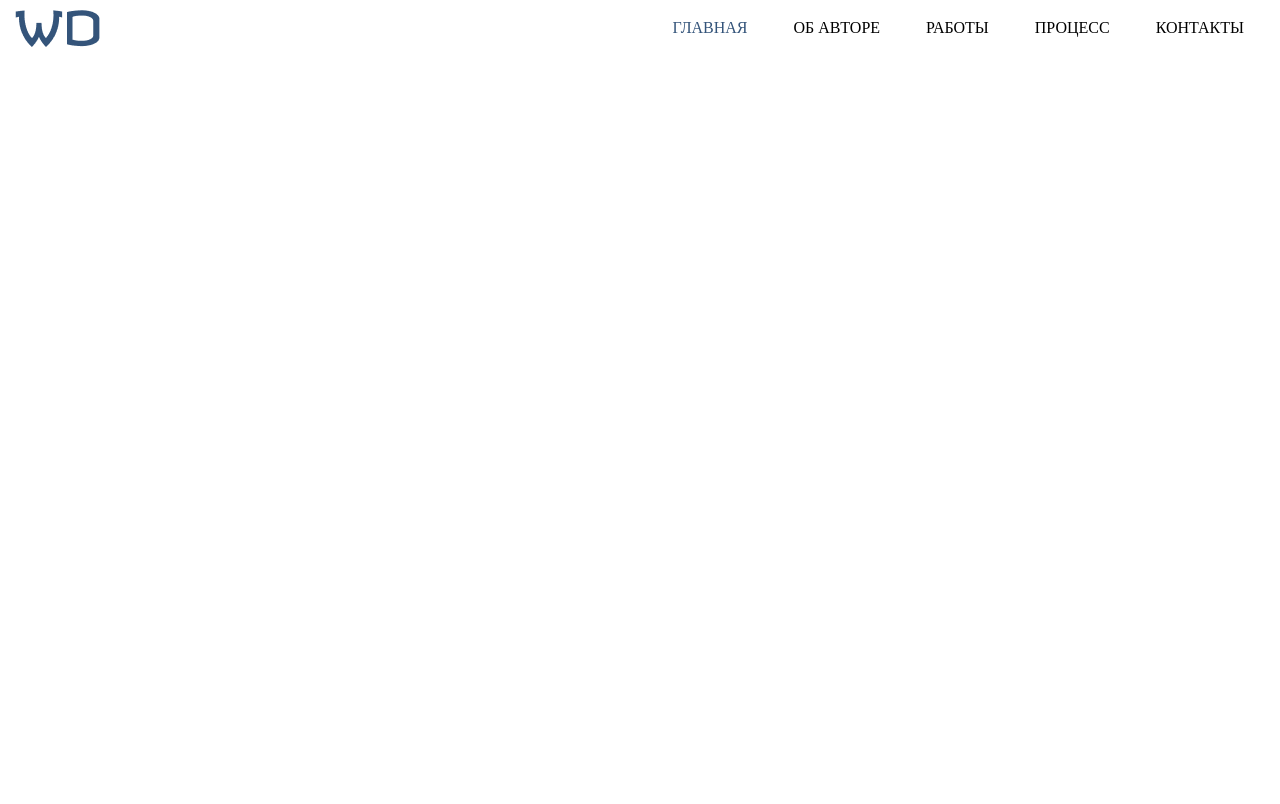
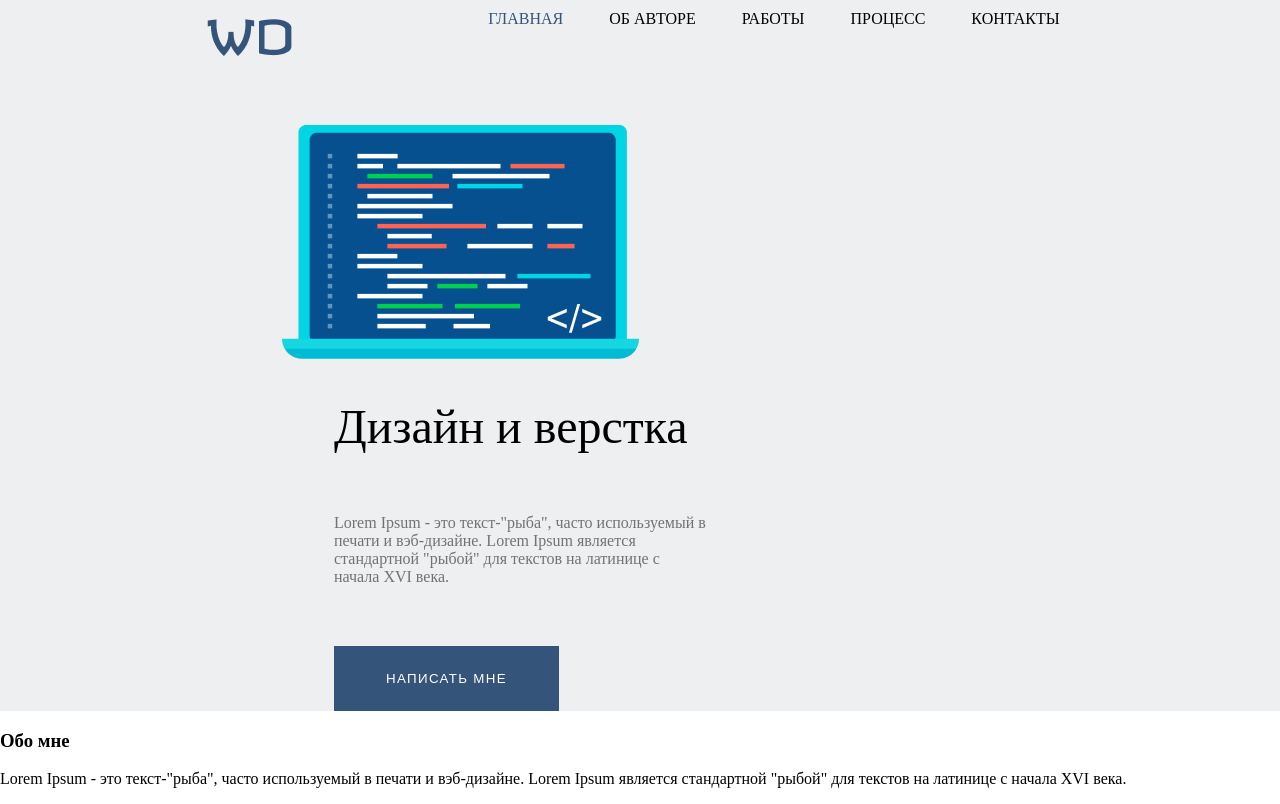
Before and after one commit to MargaritaDul/Hmwrk2, a plain HTML site: page index.html in a window 1280 px wide. Drawn offline with Linux system fonts and the light colour scheme.

Commit message:
created text-section and header-content

```diff
--- a/index.html
+++ b/index.html
@@ -7,6 +7,8 @@
 	<link rel="stylesheet" href="style.css">
 </head>
 <body>
+	<section class="top-section">
+		<div class="container">
 			<header>
 				<div class="logo">
 					<img src="images/WD (1).png" alt="Logo">
@@ -31,5 +33,23 @@
 					</ul>
 				</nav>
 			</header>
+		</div>
+		<div class="header-content">
+			<div class="icon-laptop">
+				<img class="image-laptop" src="images/Frame (1).png" alt="Laptop">
+			</div>
+			<div class="header-text">
+				<h2>Дизайн и верстка</h2>
+				<p>Lorem Ipsum - это текст-"рыба", часто используемый в печати и вэб-дизайне. Lorem Ipsum является стандартной "рыбой" для текстов на латинице с начала XVI века.</p>
+				<button class="btn" type="button">Написать мне</button>
+			</div>
+		</div>
+	</section>
+	<section class="text-section">
+		<div class="header-text-section">
+			<h3>Обо мне</h3>
+			<p>Lorem Ipsum - это текст-"рыба", часто используемый в печати и вэб-дизайне. Lorem Ipsum является стандартной "рыбой" для текстов на латинице с начала XVI века.</p>
+		</div>
+	</section>
 </body>
 </html>
--- a/style.css
+++ b/style.css
@@ -12,6 +12,11 @@ header {
 	width: 100%;
 	height: 75px;
 	padding: 10px 15px;
+	margin-bottom: 50px;
+}
+
+.top-section {
+	background: #EEEFF1;
 }
 
 .logo{
@@ -25,6 +30,7 @@ header {
 	height: 100%;
 	width: 88%;
 	text-align: right;
+	vertical-align: middle;
 }
 
 .main-nav-list {
@@ -48,3 +54,50 @@ header {
 .main-nav-item.active a {
 	color: #34547A;
 }
+
+.container {
+	width: 70%;
+	margin: auto;
+}
+
+.header-content {
+	vertical-align: middle;
+	width: 70%;
+	margin: auto;
+}
+
+.icon-laptop {
+	display: inline-block;
+	margin-left: 90px;
+}
+
+.header-text {
+	display: inline-block;
+	width: 40%;
+	margin: auto;
+	margin-left: 142px;
+}
+
+.header-text h2 {
+	font-weight: 500;
+	font-size: 48px;
+	margin-bottom: 0;
+}
+
+.header-text p {
+	color: #727272;
+	font-weight: 400;
+	margin: 60px 0;
+	width: 104%
+}
+
+.btn {
+	background-color: #34547A;
+	color: #fff;
+	border: none;
+	text-align: center;
+	width: 225px;
+	height: 65px;
+	letter-spacing: 0.1em;
+	text-transform: uppercase;
+}
```
Lines whose indentation alone changed are shown as unchanged.
